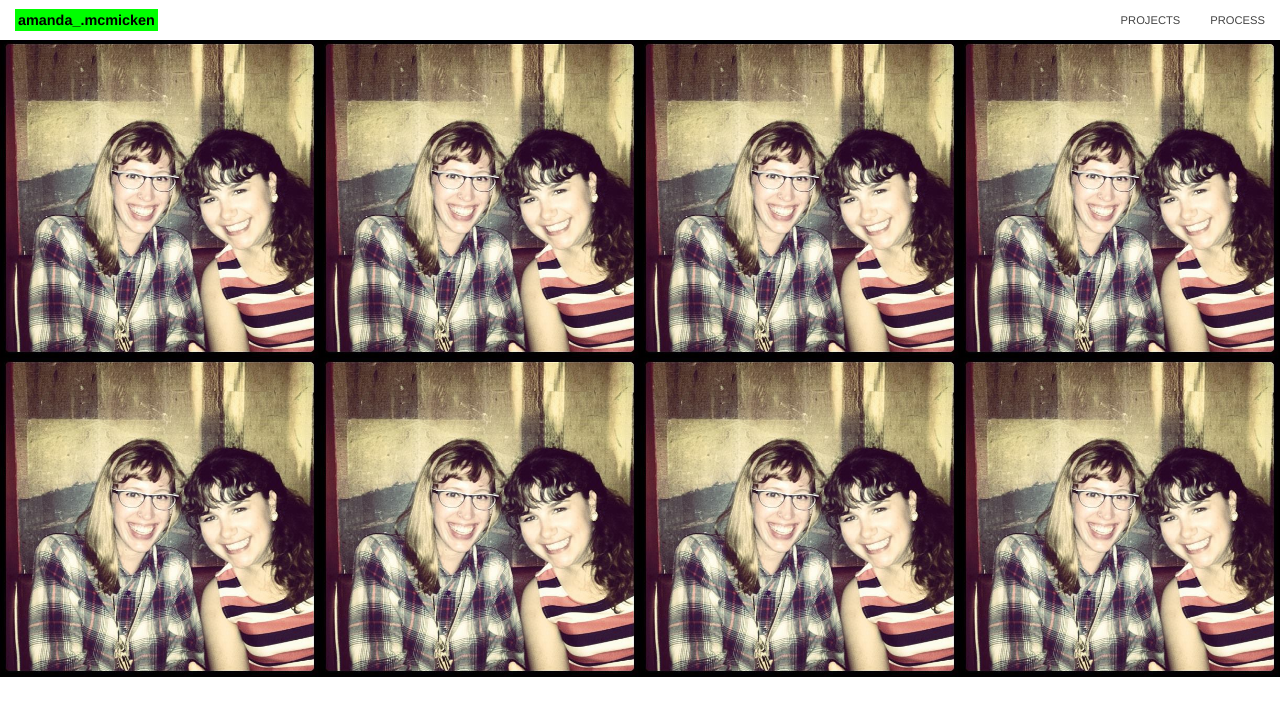
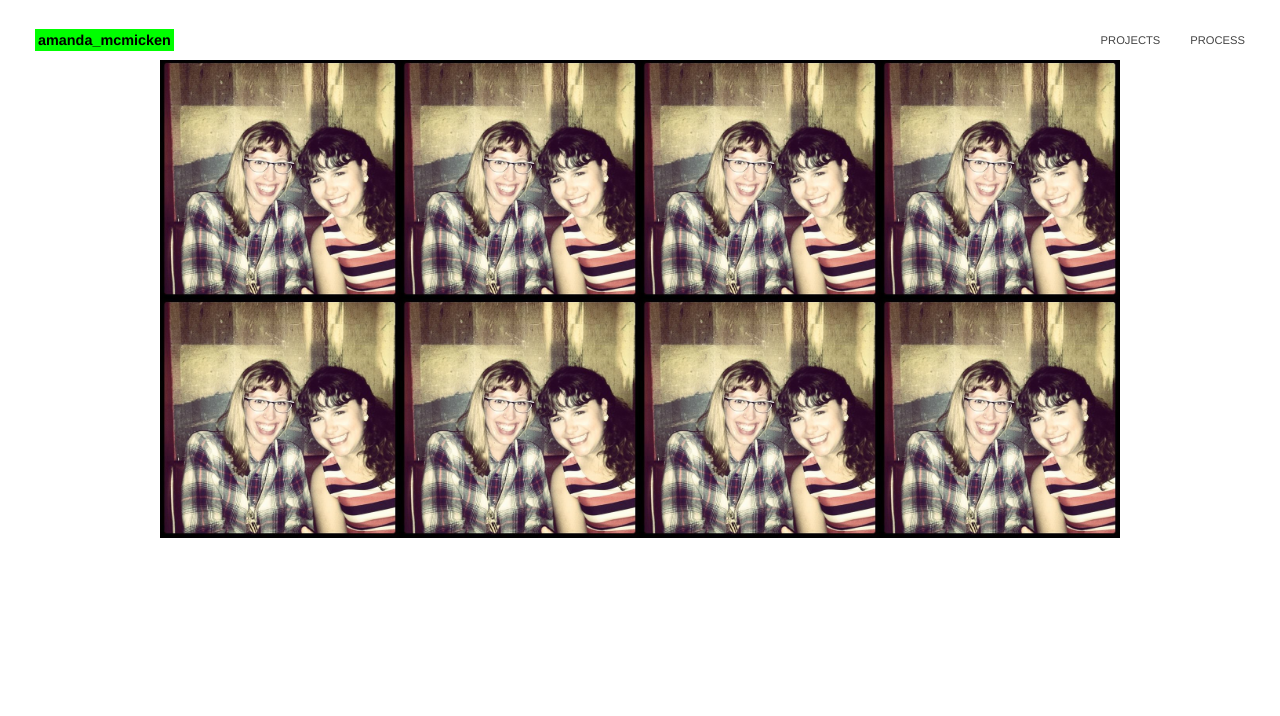
Before and after one commit to amandamcmicken/oldportfoliosite.github.io, a plain HTML site: page index.html in a window 1280 px wide. Drawn offline with Linux system fonts and the light colour scheme.

Commit message:
add container classes

```diff
--- a/css/stylesheet.css
+++ b/css/stylesheet.css
@@ -27,3 +27,15 @@ p{
     font-family: 'Cousine', ;
     color: black;
 }
+.maincontainer {
+        margin: 0;
+}
+@media screen and (min-width: 960px) {
+    .maincontainer {
+        margin: 20px;
+    }
+}
+.projectcontainer{
+    max-width: 960px;
+    margin: auto;
+}
--- a/index.html
+++ b/index.html
@@ -14,7 +14,7 @@
     <body>
     <div class="maincontainer">
 <nav class="uk-navbar">
-    <a href="" class="uk-navbar-brand"><span class="brand">amanda_.mcmicken</span></a>
+    <a href="" class="uk-navbar-brand"><span class="brand">amanda_mcmicken</span></a>
     <div class="uk-navbar-flip">
         <ul class="uk-navbar-nav">
             <li><a href="">PROJECTS</a></li>
@@ -26,7 +26,7 @@
 
 <!-- This is a grid using uk-width-* on each item -->
 
-<div data-uk-grid>
+<div data-uk-grid class="projectcontainer">
     <div class="uk-width-small-1-2 uk-width-medium-1-3 uk-width-large-1-4 red"><a href="#"><figure class="uk-overlay uk-overlay-hover">
     <img src="images/example1.jpg" class="img-responsive" width="" height="" alt="Cinque Terre">
         <figcaption class="uk-overlay-panel uk-overlay-background"><p>Shape Up</p></figcaption>
```
